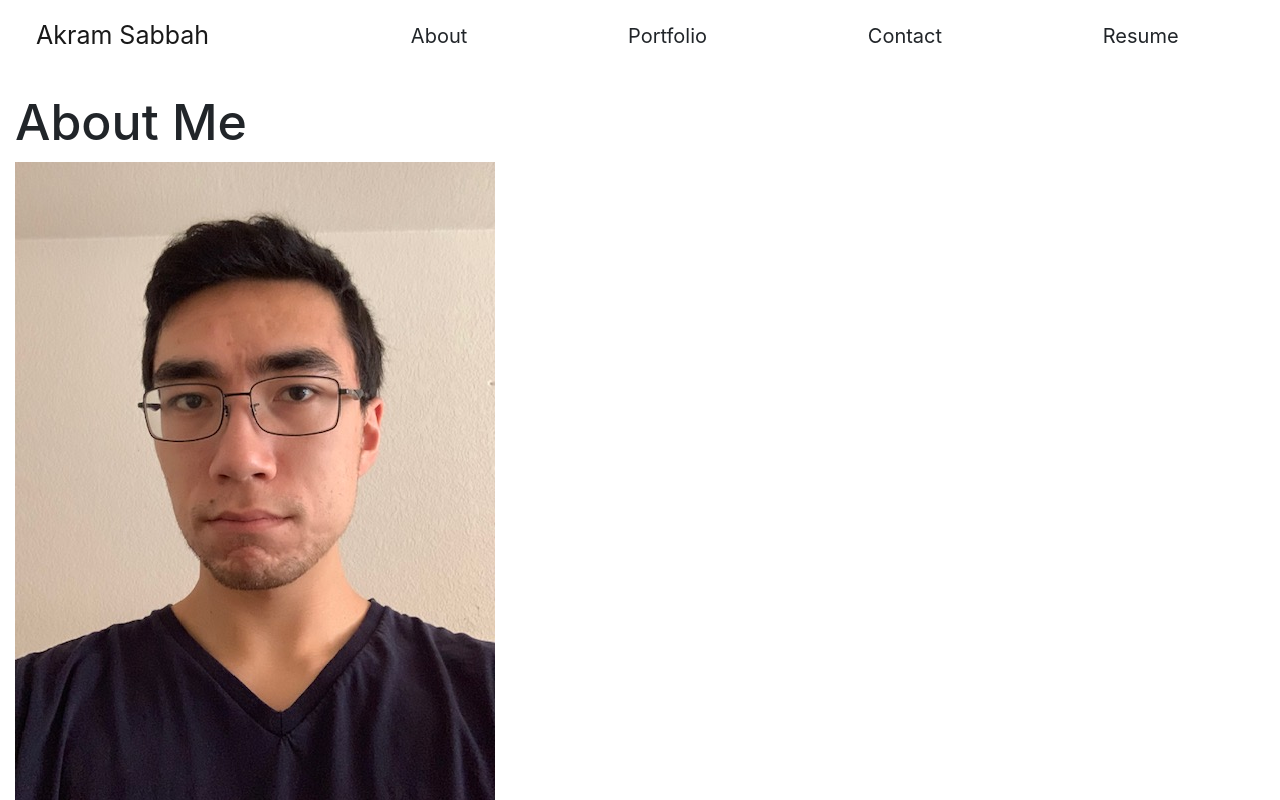
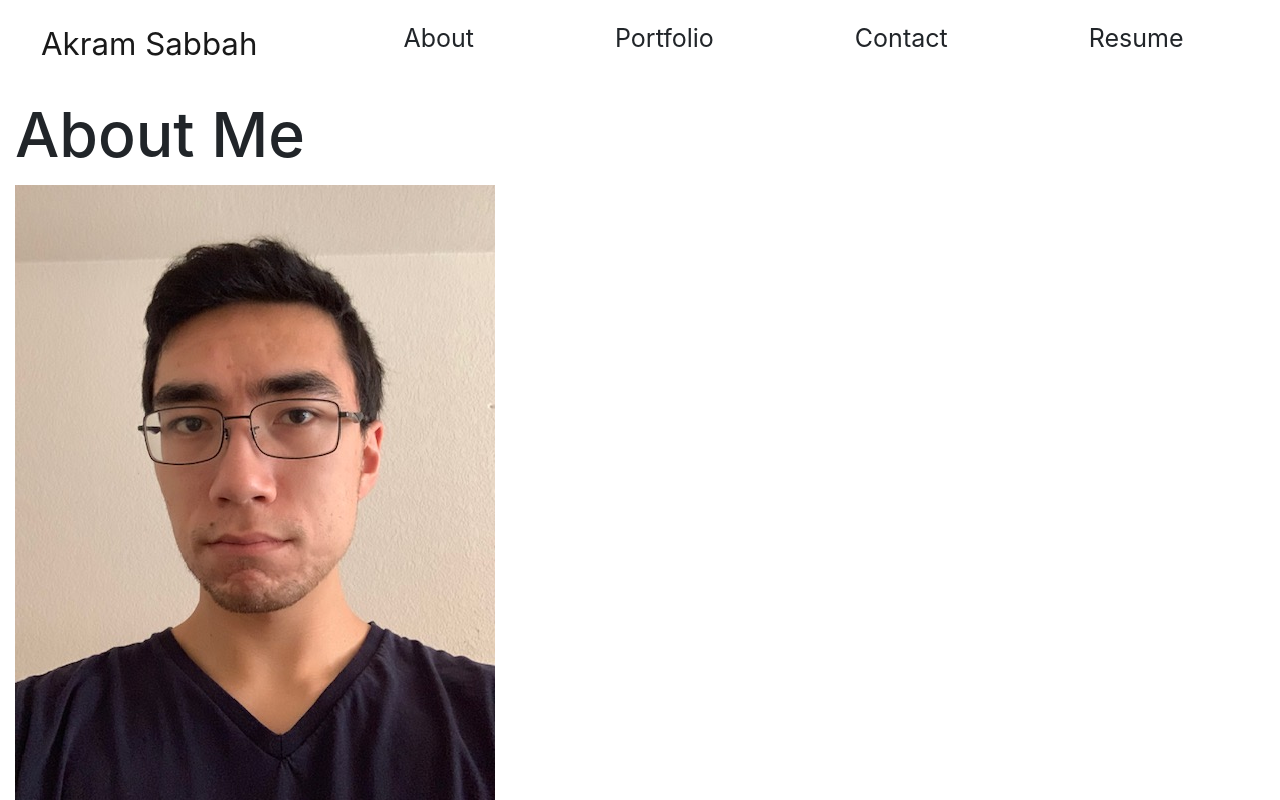
Before and after one commit to akramsabbah9/react-portfolio, a React (Create React App) app: page / in a window 1280 px wide. Shown: the top 800 px of the page. Built offline with nearby package versions, Linux system fonts and the light colour scheme.

Commit message:
retooled css for hovering on navbar links

```diff
--- a/src/index.css
+++ b/src/index.css
@@ -1,21 +1,11 @@
 :root {
-    --primary: #00468b;
-    /* --secondary: #F3A847; */
-    /* --tertiary: #B12704; */
-    --light: #fafafa;
-    --dark: #000000;
-    --error: red;
-    font-size: 20px;
+    font-size: 25px;
 
 }
 
-/* * {
-    box-sizing: border-box;
+html, body {
+    min-height: 100;
 }
-
-html, body {
-    min-height: 100%;
-} */
 
 body {
     margin: 0;
@@ -30,3 +20,7 @@ code {
     font-family: source-code-pro, Menlo, Monaco, Consolas, "Courier New",
         monospace;
 }
+
+.nav-item span:hover {
+    font-weight: bolder;
+}
```
